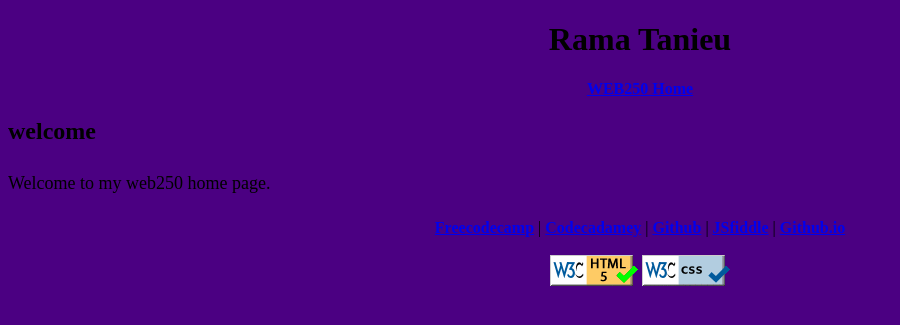
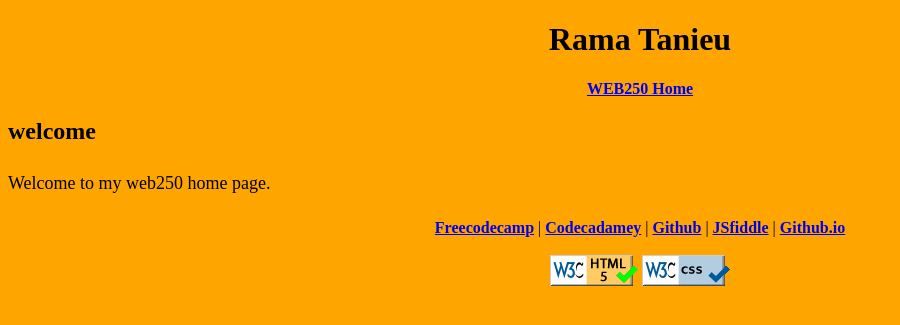
Before and after one commit to RamaTanieu/RamaTanieu.github.io, a PHP site: page / in a window 1280 px wide. Shown: the top 325 px of the page, without its empty margins (0-900 px from the left). Run offline with PHP 8.4, Linux system fonts and the light colour scheme.

Commit message:
default.css

```diff
--- a/web250/Styles/default.css
+++ b/web250/Styles/default.css
@@ -1,5 +1,5 @@
 body {color: black;
-		background: indigo;
+		background: orange;
 		text-align: left;}
 header {text-align: center;}
 nav a {list-style-type: none;
```
